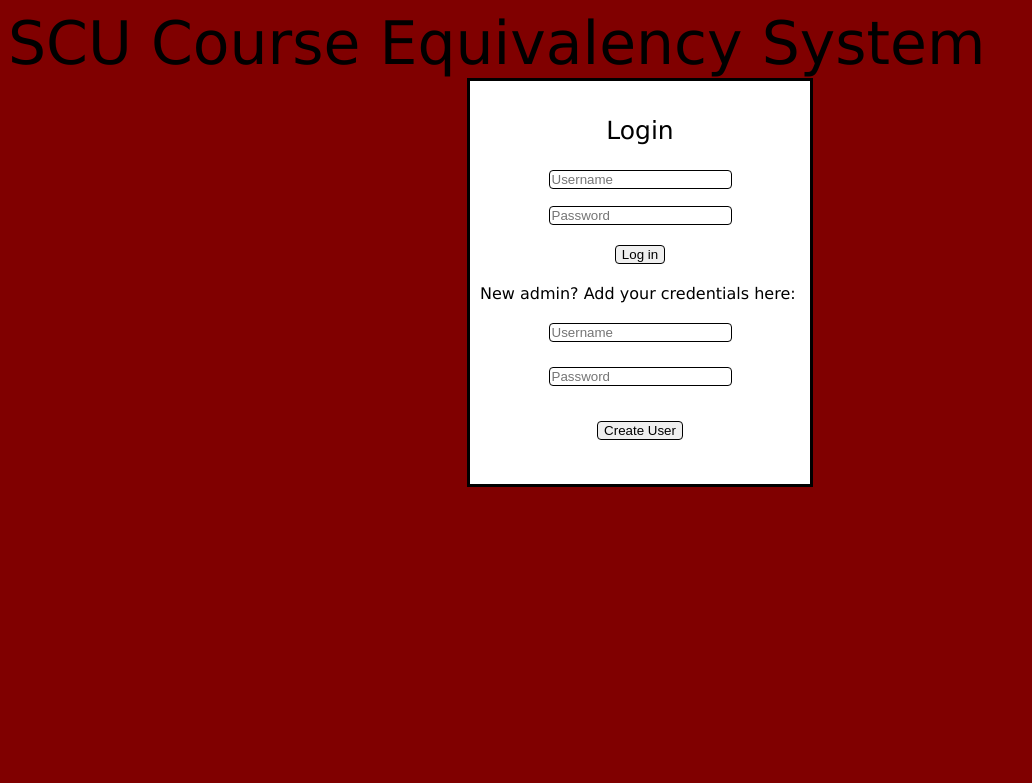
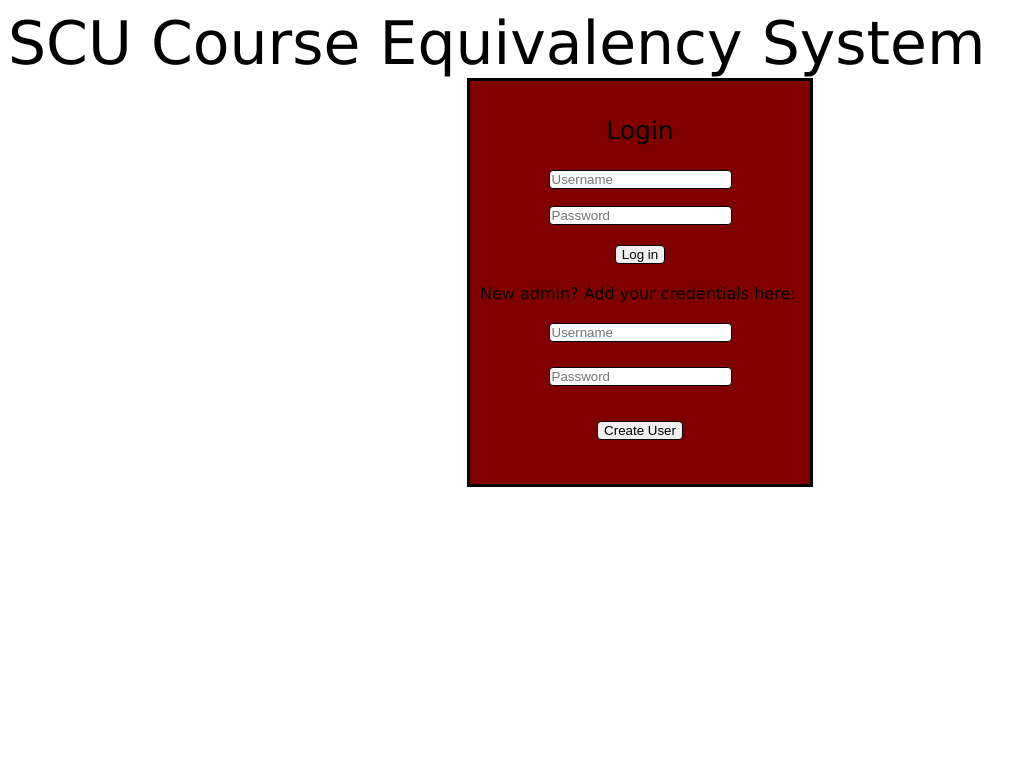
Before and after one commit to SarekSJ/COEN174, a Flask app: template templates/login.html in a window 1280 px wide. Shown: the top 783 px of the page, without its empty margins (0-1032 px from the left). Run offline with Flask 2, Linux system fonts and the light colour scheme; the template is opened without the code that fills it, so the values that code supplies are empty.

Commit message:
Update login.html

```diff
--- a/templates/login.html
+++ b/templates/login.html
@@ -5,7 +5,7 @@ p {
     text-align:center;
     }
 body {
-    background-color: #800000;
+    background-color: white;
 }
 h10 {
     font-family: verdana;
@@ -69,7 +69,7 @@ input[type=submit] {
 div{
     width: 320px;
     padding: 10px;
-    background-color: white;
+    background-color: #800000;
     border: 3px solid black;
     margin: auto;
 }
```
